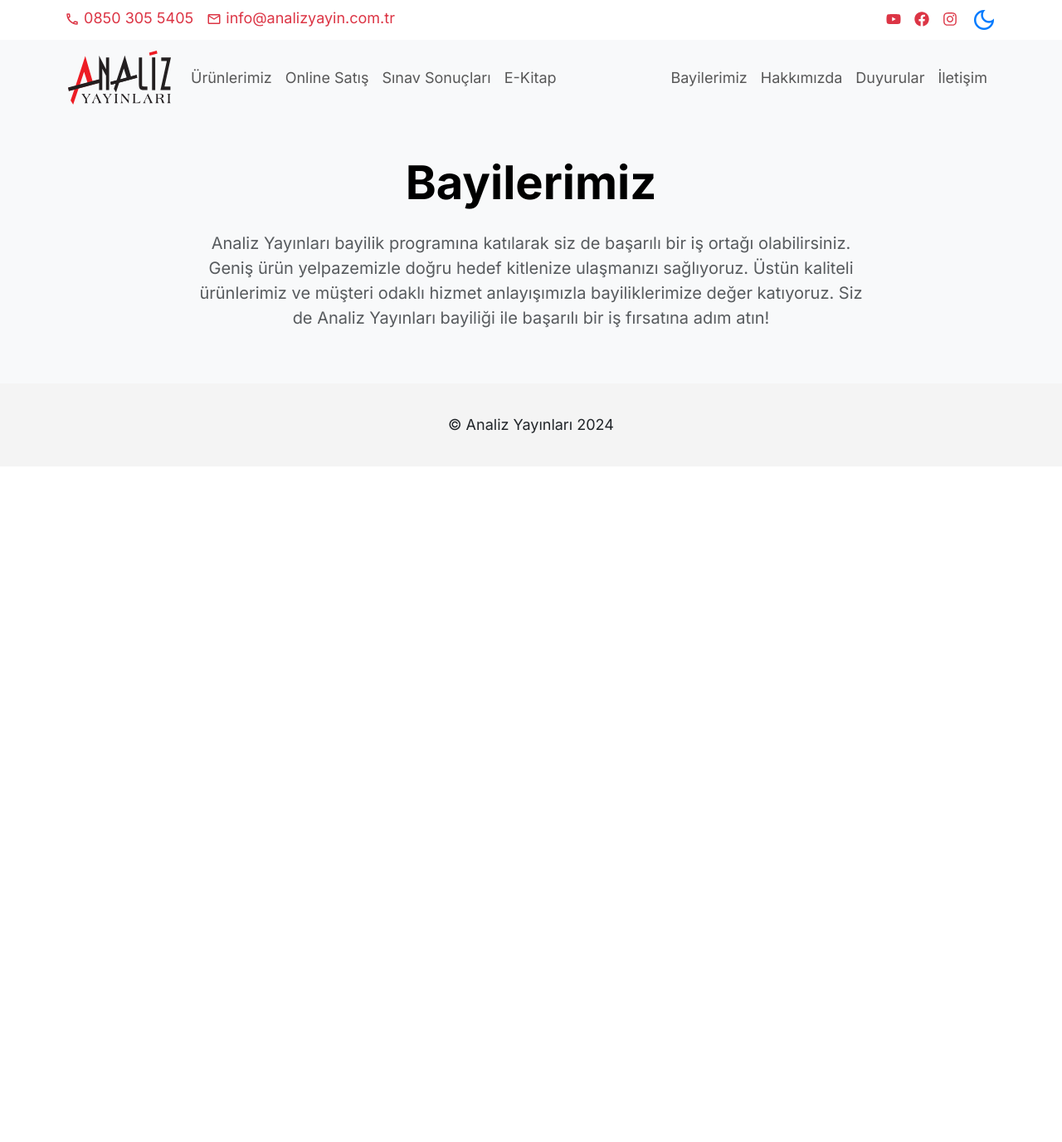
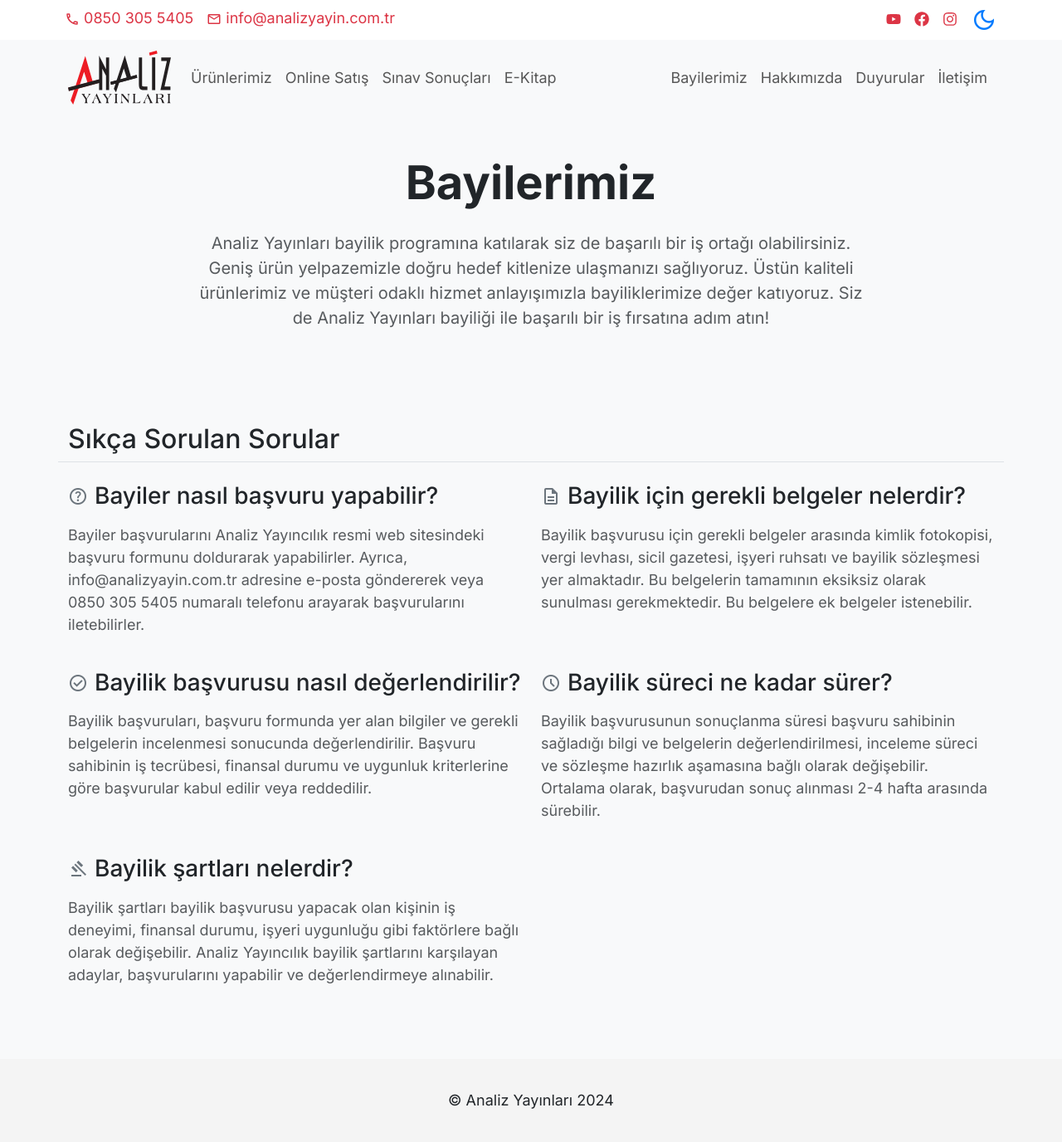
Before and after one commit to analizsinavi/analiz-web, a Flask app: template templates/bayiler.html in a window 1280 px wide. Shown: the whole page at 83% size. Before the commit the page ends 522 px from the top, so only its background shows below. Run offline with Flask 3, Linux system fonts and the light colour scheme; the template is opened without the code that fills it, so the values that code supplies are empty; parts of the project's set-up code (start-up, migrations or seed data) failed here and were passed over; some libraries are stand-ins or nearby versions.

Commit message:
Added files.

```diff
--- a/static/style.css
+++ b/static/style.css
@@ -1,5 +1,15 @@
 html {
   transition: background-color 0.3s, color 0.3s;
+}
+
+body {
+  display: flex;
+  flex-direction: column;
+  min-height: 100vh;
+}
+
+body main {
+  flex: 1;
 }
 
 /**
--- a/templates/bayiler.html
+++ b/templates/bayiler.html
@@ -5,7 +5,7 @@
 {% block content %}
 
   <section class="text-dark dark:text-white">
-    <div class="bg-light dark:bg-slate-800" style="background: rgb(254, 252, 232); color: rgb(0, 0, 0);">
+    <div class="bg-light dark:bg-slate-800">
       <div class="container py-5">
         <div class="text-center">
           <h1 class="display-4 fw-bold mb-4">Bayilerimiz</h1>
@@ -29,6 +29,12 @@
 
   <script type="application/json" id="data-json">
     {{ data|safe }}
+
+
+
+
+
+
 
   </script>
 
@@ -167,4 +173,87 @@
     }
   </style>
 
+  <section class="text-dark dark:text-white">
+    <div class="bg-light dark:bg-slate-800 text-dark dark:text-white">
+      <div class="container py-5">
+        <h2 class="mb-8 text-4xl font-extrabold">Sıkça Sorulan Sorular</h2>
+        <div class="row border-top pt-4">
+          <div class="col-md-6 mb-4">
+            <div class="mb-3">
+              <h3 class="d-flex align-items-center mb-3 text-lg font-medium">
+                <span class="material-symbols-outlined me-2 text-secondary">help</span>
+                Bayiler nasıl başvuru yapabilir?
+              </h3>
+              <p class="text-muted">
+                Bayiler başvurularını Analiz Yayıncılık resmi web sitesindeki başvuru formunu doldurarak yapabilirler.
+                Ayrıca, info@analizyayin.com.tr adresine e-posta göndererek veya 0850 305 5405 numaralı telefonu
+                arayarak başvurularını iletebilirler.
+              </p>
+            </div>
+          </div>
+          <div class="col-md-6 mb-4">
+            <div class="mb-3">
+              <h3 class="d-flex align-items-center mb-3 text-lg font-medium">
+                <span class="material-symbols-outlined me-2 text-secondary">description</span>
+                Bayilik için gerekli belgeler nelerdir?
+              </h3>
+              <p class="text-muted">
+                Bayilik başvurusu için gerekli belgeler arasında kimlik fotokopisi, vergi levhası, sicil gazetesi,
+                işyeri ruhsatı ve bayilik sözleşmesi yer almaktadır.
+                Bu belgelerin tamamının eksiksiz olarak sunulması gerekmektedir. Bu belgelere ek belgeler istenebilir.
+              </p>
+            </div>
+          </div>
+          <div class="col-md-6 mb-4">
+            <div class="mb-3">
+              <h3 class="d-flex align-items-center mb-3 text-lg font-medium">
+                <span class="material-symbols-outlined me-2 text-secondary">check_circle</span>
+                Bayilik başvurusu nasıl değerlendirilir?
+              </h3>
+              <p class="text-muted">
+                Bayilik başvuruları, başvuru formunda yer alan bilgiler ve gerekli belgelerin incelenmesi sonucunda
+                değerlendirilir.
+                Başvuru sahibinin iş tecrübesi, finansal durumu ve uygunluk kriterlerine göre başvurular kabul edilir
+                veya reddedilir.
+              </p>
+            </div>
+          </div>
+          <div class="col-md-6 mb-4">
+            <div class="mb-3">
+              <h3 class="d-flex align-items-center mb-3 text-lg font-medium">
+                <span class="material-symbols-outlined me-2 text-secondary">schedule</span>
+                Bayilik süreci ne kadar sürer?
+              </h3>
+              <p class="text-muted">
+                Bayilik başvurusunun sonuçlanma süresi başvuru sahibinin sağladığı bilgi ve belgelerin
+                değerlendirilmesi, inceleme süreci ve sözleşme hazırlık aşamasına bağlı olarak değişebilir.
+                Ortalama olarak, başvurudan sonuç alınması 2-4 hafta arasında sürebilir.
+              </p>
+            </div>
+          </div>
+          <div class="col-md-6 mb-4">
+            <div class="mb-3">
+              <h3 class="d-flex align-items-center mb-3 text-lg font-medium">
+                <span class="material-symbols-outlined me-2 text-secondary">gavel</span>
+                Bayilik şartları nelerdir?
+              </h3>
+              <p class="text-muted">
+                Bayilik şartları bayilik başvurusu yapacak olan kişinin iş deneyimi, finansal durumu, işyeri uygunluğu
+                gibi faktörlere bağlı olarak değişebilir.
+                Analiz Yayıncılık bayilik şartlarını karşılayan adaylar, başvurularını yapabilir ve değerlendirmeye
+                alınabilir.
+              </p>
+            </div>
+          </div>
+        </div>
+      </div>
+    </div>
+  </section>
+  <style>
+    #faq svg {
+      width: 30px;
+      height: 30px;
+    }
+  </style>
+
 {% endblock %}
--- a/templates/duyurular.html
+++ b/templates/duyurular.html
@@ -38,7 +38,6 @@
                     <a href="/duyurular/{{ duyuru.Baslik }}" class="btn btn-link text-primary p-0">
                       Devamı
                       <svg
-                        class="ms-1"
                         xmlns="http://www.w3.org/2000/svg"
                         fill="none"
                         viewBox="0 0 24 24"
--- a/templates/ekitap.html
+++ b/templates/ekitap.html
@@ -7,7 +7,7 @@
   <style>
     iframe {
       width: 100%;
-      height: 100%;
+      height: calc(100vh - 200px);
       border: none;
       margin: 0;
       padding: 0;
--- a/templates/error/error-403.html
+++ b/templates/error/error-403.html
@@ -3,6 +3,8 @@
 {% block title %}403{% endblock %}
 
 {% block content %}
-  <h2>403</h2>
-  <p>Bu sayfaya erişiminiz yoktur. </p>
+  <div class="container">
+    <h2>403</h2>
+    <p>Bu sayfaya erişiminiz yoktur. </p>
+  </div>
 {% endblock %}
--- a/templates/error/error-404.html
+++ b/templates/error/error-404.html
@@ -3,6 +3,8 @@
 {% block title %}404{% endblock %}
 
 {% block content %}
-  <h2>404</h2>
-  <p>Aradığınız sayfa bulunamadı. </p>
+  <div class="container">
+    <h2>404</h2>
+    <p>Aradığınız sayfa bulunamadı. </p>
+  </div>
 {% endblock %}
```
